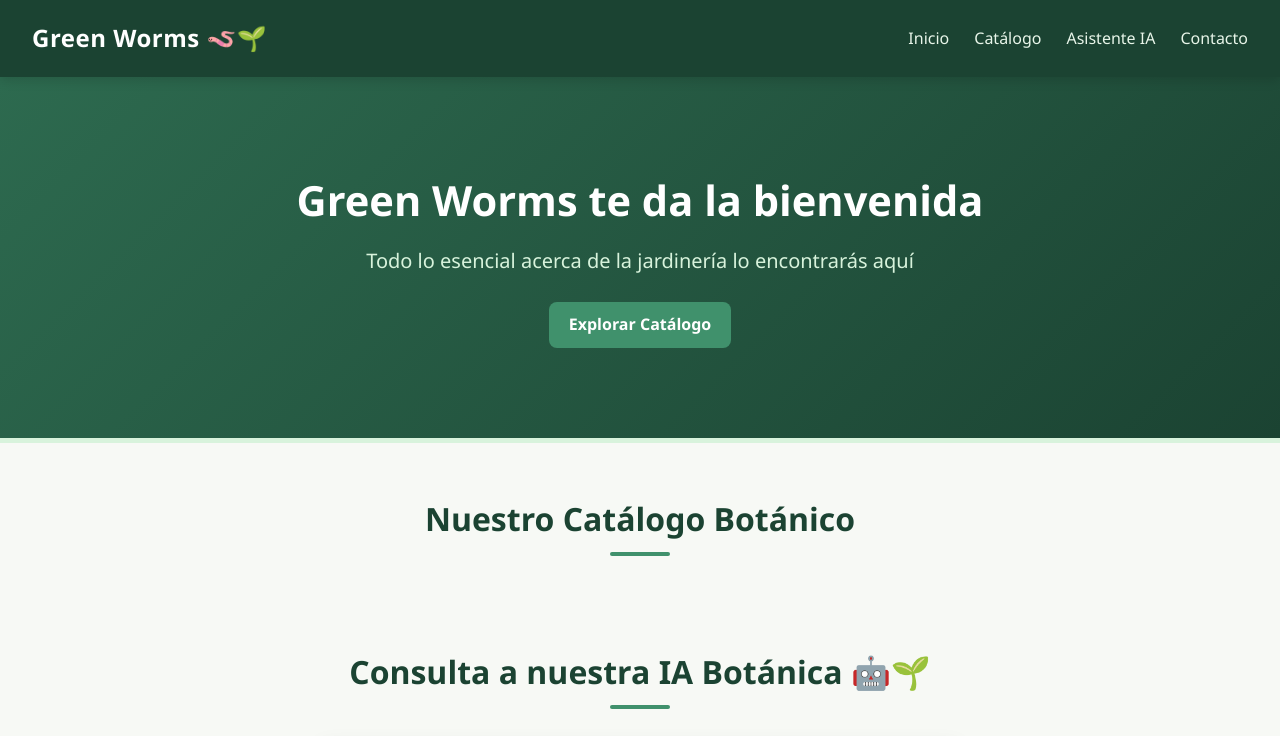
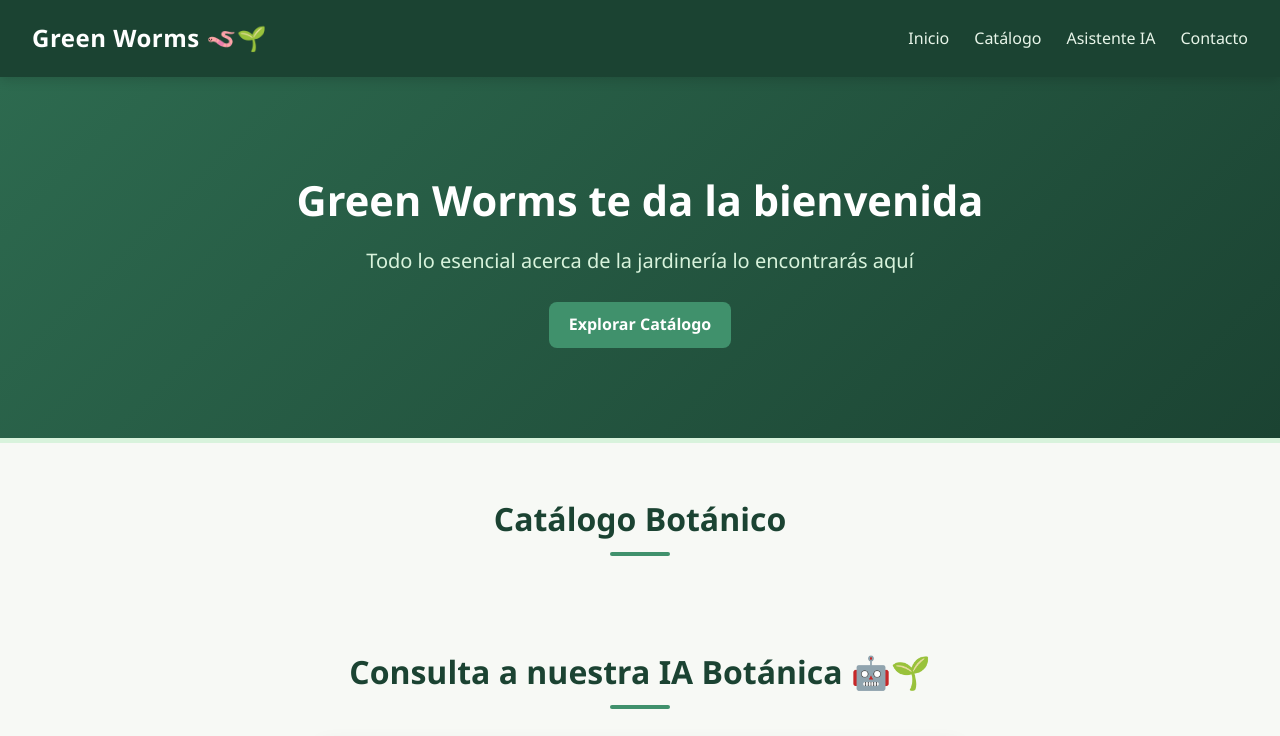
Before and after one commit to fabrizziomisael13-starline/green-worms, a plain HTML site: page index.html in a window 1280 px wide. Shown: the top 736 px of the page. Drawn offline with Linux system fonts and the light colour scheme.

Commit message:
Cambio en la seccion catalogo

```diff
--- a/index.html
+++ b/index.html
@@ -31,7 +31,7 @@
   <main class="contenedor">
     <!-- Sección Catálogo -->
     <section id="catalogo">
-      <h2>Nuestro Catálogo Botánico</h2>
+      <h2>Catálogo Botánico</h2>
       <div id="grid-productos" class="grid">
         <!-- Productos cargados dinámicamente desde script.js -->
       </div>
--- a/style.css
+++ b/style.css
@@ -109,7 +109,7 @@ body {
   gap: 28px;
 }
 
-/* Tarjetas con Efectos Visuales y Animaciones CSS */
+/* Tarjetas con Efectos Visuales */
 .card {
   background: white;
   padding: 20px;
@@ -203,7 +203,7 @@ body {
   transform: scale(0.96);
 }
 
-/* Chatbot Inteligente Estilizado */
+/* Chatbot Inteligente */
 .chat-container {
   max-width: 650px;
   margin: 0 auto;
```
